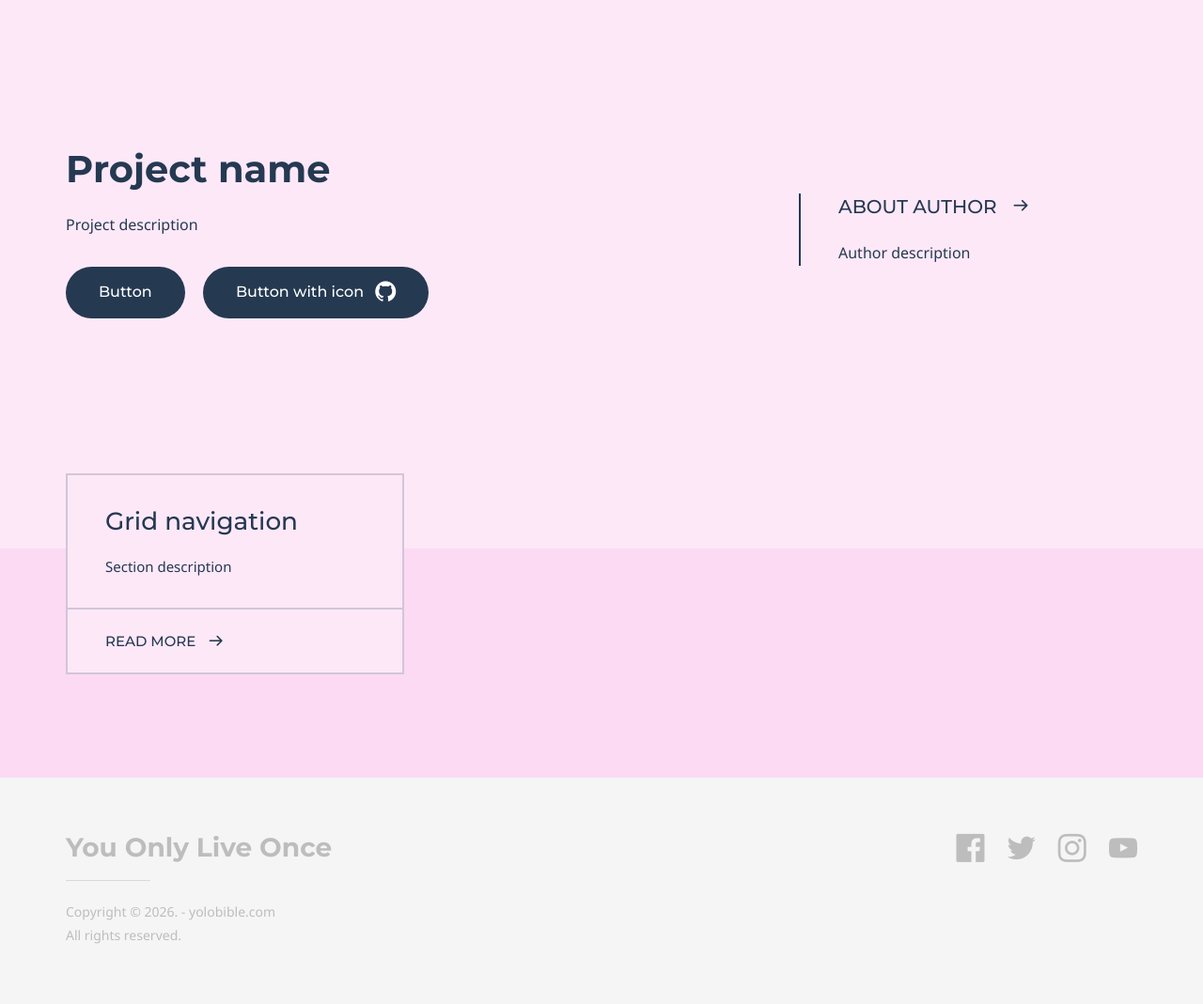
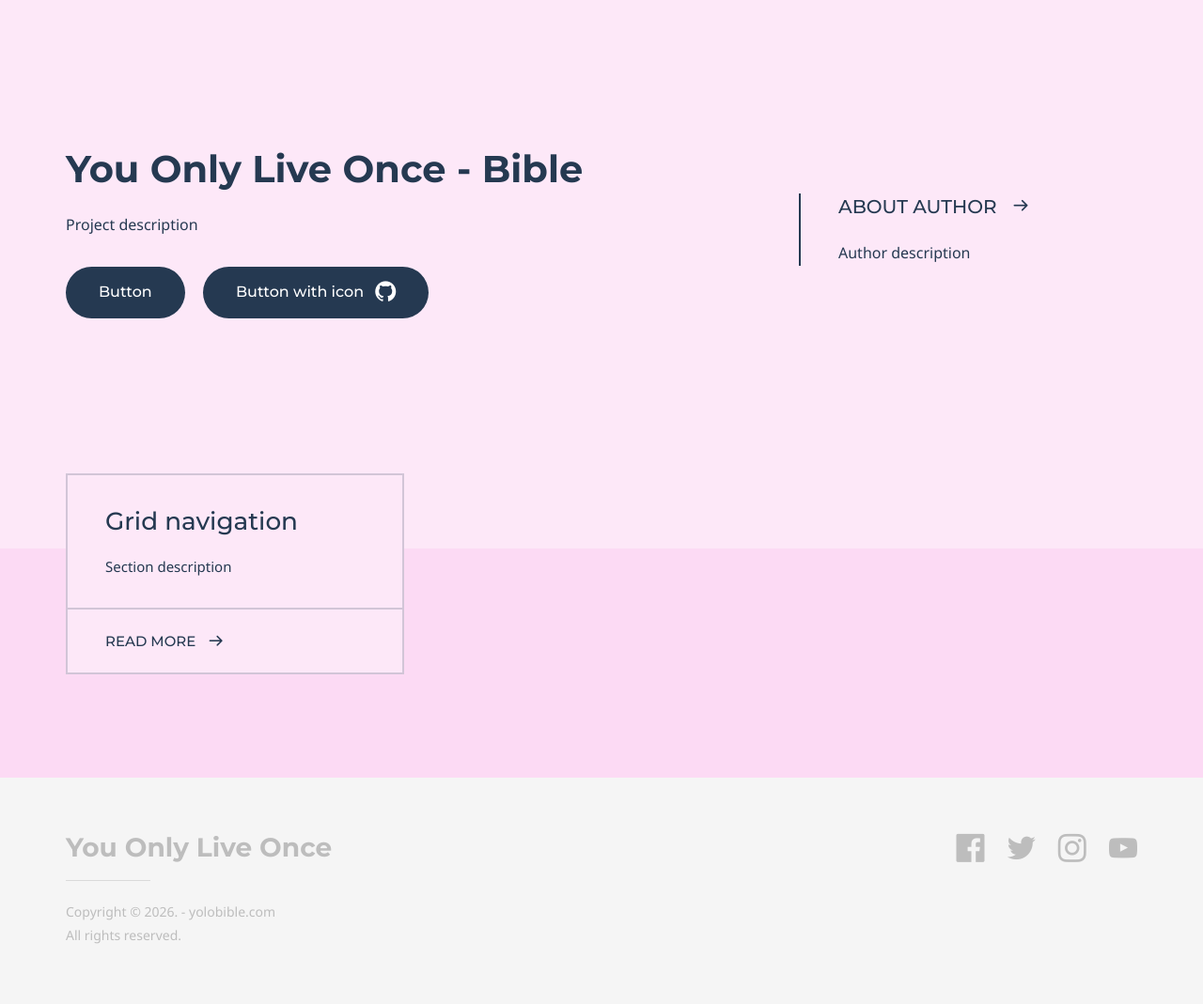
Before and after one commit to yolobible/yolobible.github.io, a Jekyll site: the page built from index.md, in a window 1280 px wide. Shown: the whole page at 94% size. Built offline with Jekyll 4.4.1, drawn with Linux system fonts in a browser that asks for light colours; some web fonts are replaced.

Commit message:
Update index.md

```diff
--- a/index.md
+++ b/index.md
@@ -4,7 +4,7 @@ layout: homepage
 keywords:
 
 # Hero section
-title: Project name
+title: You Only Live Once - Bible
 description: Project description
 buttons:
     - content: Button
```
